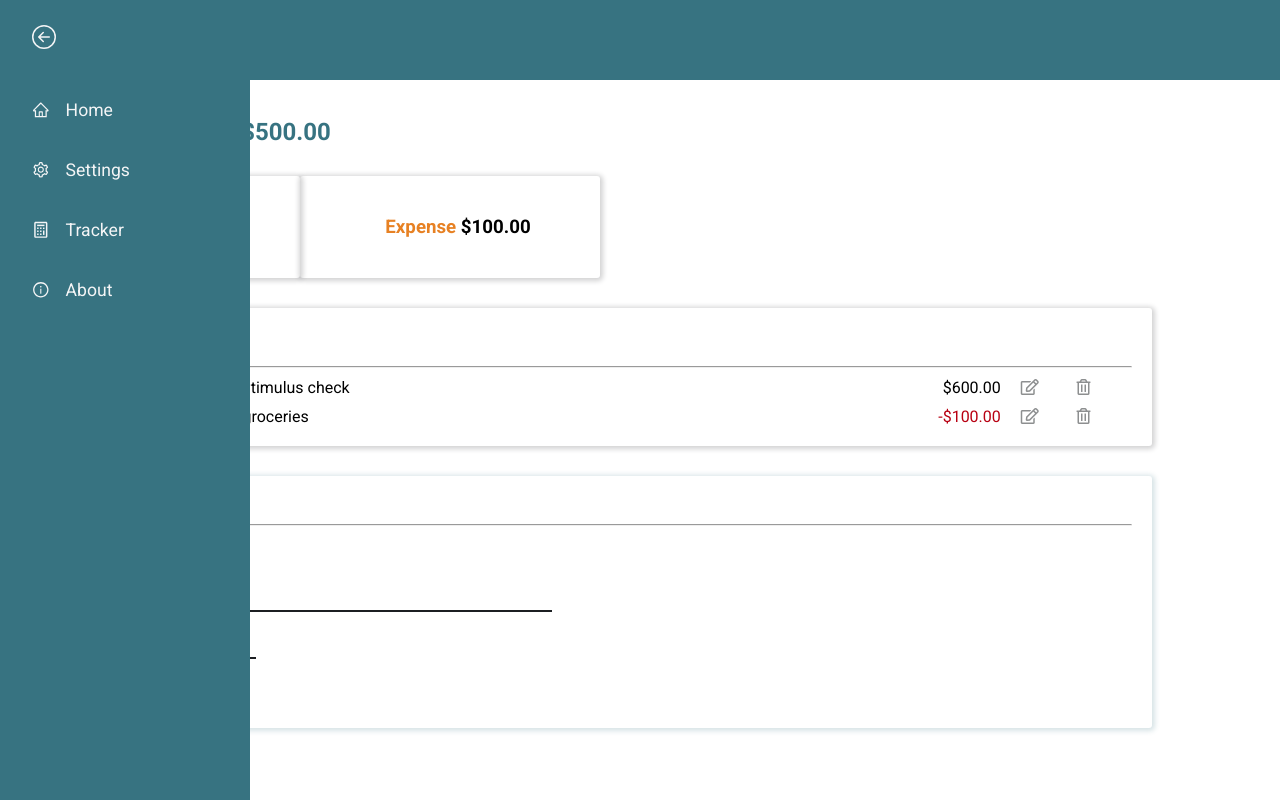
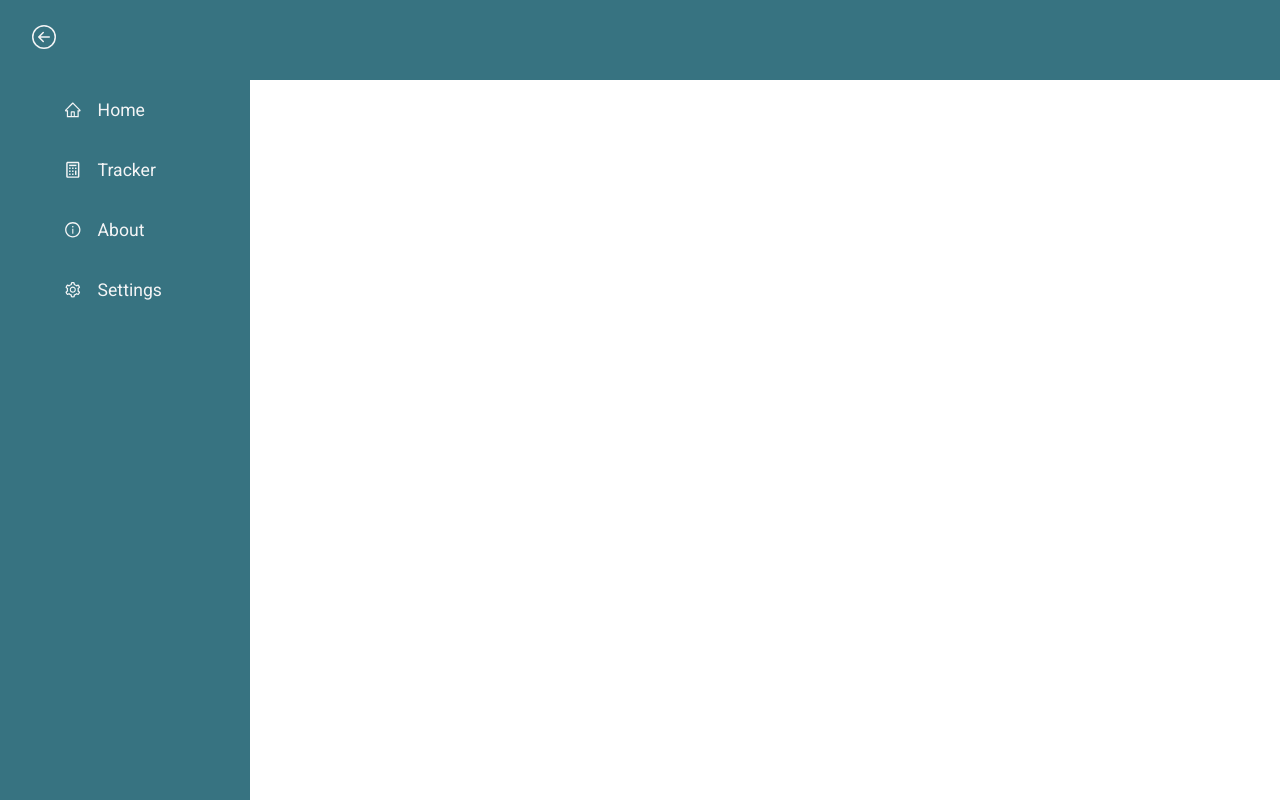
Before and after one commit to Luna5678/expense-tracker, a React (Create React App) app: page / in a window 1280 px wide. Built offline with nearby package versions, Linux system fonts and the light colour scheme.

Commit message:
Adds pages and dummy content

```diff
--- a/src/App.js
+++ b/src/App.js
@@ -1,29 +1,26 @@
-import Header from './components/Header';
-import Balance from './components/Balance';
-import { BrowserRouter as Router, Routes, Route } from 'react-router-dom';
+import React from 'react';
+import { BrowserRouter, Routes, Route } from 'react-router-dom';
+
 import Navbar from './components/Navbar';
-import TransactionContainer from './components/TransactionContainer';
-import IncomeExpenses from './components/IncomeExpenses';
-import AddTransaction from './components/AddTransaction';
-import { GlobalProvider } from './context/GlobalState';
+import Home from './pages/Home';
+import Tracker from './pages/Tracker';
+import About from './pages/About';
+import Settings from './pages/Settings';
+
 import './App.scss';
 
 function App() {
   return (
     <>
-      <Router>
+      <BrowserRouter>
         <Navbar />
         <Routes>
-          <Route path="/" />
+          <Route exact path='/' element={<Home />} />
+          <Route path='/tracker' element={<Tracker />} />
+          <Route path='/about' element={<About />} />
+          <Route path='/settings' element={<Settings />} />
         </Routes>
-      </Router>
-      <GlobalProvider>
-        <Header title="Countrol" />
-        <Balance />
-        <IncomeExpenses />
-        <TransactionContainer />
-        <AddTransaction />
-      </GlobalProvider>
+      </BrowserRouter>
     </>
   );
 }
--- a/src/App.scss
+++ b/src/App.scss
@@ -20,11 +20,7 @@ $color-blue: #377381;
 .settings,
 .tracker,
 .about {
-  display: flex;
   height: 90vh;
-  align-items: center;
-  justify-content: center;
-  font-size: 2rem;
 }
 
 .box {
@@ -86,7 +82,7 @@ $color-blue: #377381;
   height: 100%;
   display: flex;
   align-items: center;
-  padding: 0 16px;
+  padding: 0 48px;
   border-radius: 4px;
   transition: 1.1s;
 
@@ -110,7 +106,11 @@ $color-blue: #377381;
   margin-left: 2rem;
 }
 
-span {
+.nav-icon {
+  font-size: 1.5rem;
+}
+
+.nav-title {
   margin-left: 16px;
 }
 
@@ -130,6 +130,7 @@ span {
 .income-expense-container {
   display: flex;
   margin: 30px auto;
+  justify-content: space-evenly;
 }
 
 .income-expense-box {
--- a/src/components/Navbar.js
+++ b/src/components/Navbar.js
@@ -1,5 +1,5 @@
 import { Link } from 'react-router-dom';
-import { useState } from 'react';
+import React, { useState } from 'react';
 
 import { NavbarData } from './NavbarData';
 
@@ -28,10 +28,10 @@ const Navbar = () => {
             </li>
             {NavbarData.map((item, idx) => {
               return(
-                <li key={idx} className={item.className}>
+                <li key={idx} className={item.className} onClick={showSidebar}>
                   <Link to={item.path}>
                     {item.icon}
-                    <span>{item.title}</span>
+                    <span className="nav-title">{item.title}</span>
                   </Link>
                 </li>
               )
--- a/src/components/NavbarData.js
+++ b/src/components/NavbarData.js
@@ -6,12 +6,6 @@ export const NavbarData = [
     title: 'Home',
     path: '/',
     icon: <AiIcons.AiOutlineHome />,
-    className: 'nav-text'
-  },
-  {
-    title: 'Settings',
-    path: '/settings',
-    icon: <AiIcons.AiOutlineSetting />,
     className: 'nav-text'
   },
   {
@@ -26,4 +20,10 @@ export const NavbarData = [
     icon: <AiIcons.AiOutlineInfoCircle />,
     className: 'nav-text'
   },
+  {
+    title: 'Settings',
+    path: '/settings',
+    icon: <AiIcons.AiOutlineSetting />,
+    className: 'nav-text'
+  }
 ]
--- /dev/null
+++ b/src/pages/About.js
@@ -0,0 +1,9 @@
+const About = () => {
+  return (
+    <div className="about">
+      <h1>About</h1>
+    </div>
+  )
+}
+
+export default About;
--- /dev/null
+++ b/src/pages/Home.js
@@ -0,0 +1,9 @@
+const Home = () => {
+  return (
+    <div className="home">
+      <h1>Home</h1>
+    </div>
+  )
+}
+
+export default Home;
--- /dev/null
+++ b/src/pages/Settings.js
@@ -0,0 +1,9 @@
+const Settings = () => {
+  return (
+    <div className="settings">
+      <h1>Settings</h1>
+    </div>
+  )
+}
+
+export default Settings;
--- /dev/null
+++ b/src/pages/Tracker.js
@@ -0,0 +1,23 @@
+import { GlobalProvider } from '../context/GlobalState';
+
+import Header from '../components/Header';
+import Balance from '../components/Balance';
+import TransactionContainer from '../components/TransactionContainer';
+import IncomeExpenses from '../components/IncomeExpenses';
+import AddTransaction from '../components/AddTransaction';
+
+const Tracker = () => {
+  return (
+    <div className="tracker">
+      <GlobalProvider>
+        <Header title="Countrol" />
+        <Balance />
+        <IncomeExpenses />
+        <TransactionContainer />
+        <AddTransaction />
+      </GlobalProvider>
+    </div>
+  )
+}
+
+export default Tracker;
```
Also changed, not shown: public/index.html (+1 -21 lines), src/components/pages/About.js (deleted), src/components/pages/ExpenseTracker.js (deleted), src/components/pages/Home.js (deleted).
